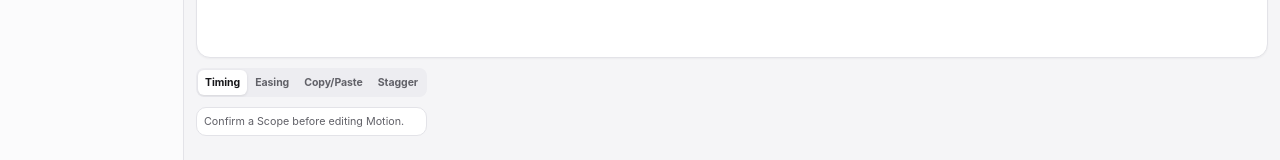
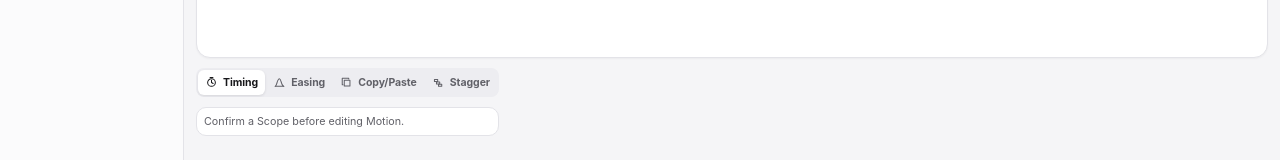
Before and after one commit to ionut442/MotionOps, a React (Vite) app: page / in a window 1280 px wide. Both pictures are taken after a click on the tab "Edit workspace". Shown: the part 332-492 px from the top of the page. Built offline with nearby package versions, Linux system fonts and the light colour scheme.

Commit message:
Add icons to Edit workflow actions

```diff
--- a/src/ui/EditWorkspace.tsx
+++ b/src/ui/EditWorkspace.tsx
@@ -17,6 +17,7 @@ import { useApplicationStateDispatch } from "./applicationStateContext";
 import { ChangePreview, type ChangePreviewPlan } from "./components/ChangePreview";
 import { ContextDrawerShell } from "./components/ContextDrawerShell";
 import { Select } from "./components/ui";
+import { Icon } from "./components/Icon";
 
 interface EditWorkspaceProps {
   readonly activeScope: ScopeScanResult | null;
@@ -529,9 +530,7 @@ export const EditWorkspace = ({
             }}
             role="tab"
             type="button"
-          >
-            Timing
-          </button>
+          ><Icon name="timing" size={13} /><span>Timing</span></button>
           <button
             aria-selected={tab === "easing"}
             onClick={() => {
@@ -539,9 +538,7 @@ export const EditWorkspace = ({
             }}
             role="tab"
             type="button"
-          >
-            Easing
-          </button>
+          ><Icon name="easing" size={13} /><span>Easing</span></button>
           <button
             aria-selected={tab === "copy-paste"}
             onClick={() => {
@@ -549,9 +546,7 @@ export const EditWorkspace = ({
             }}
             role="tab"
             type="button"
-          >
-            Copy/Paste
-          </button>
+          ><Icon name="copy" size={13} /><span>Copy/Paste</span></button>
           <button
             aria-selected={tab === "stagger"}
             onClick={() => {
@@ -559,9 +554,7 @@ export const EditWorkspace = ({
             }}
             role="tab"
             type="button"
-          >
-            Stagger
-          </button>
+          ><Icon name="stagger" size={13} /><span>Stagger</span></button>
         </div>
       </div>
 
@@ -678,9 +671,7 @@ export const EditWorkspace = ({
               {fieldError === null ? null : <p className="edit-field-error">{fieldError}</p>}
               {planError === null ? null : <p className="edit-field-error">{planError}</p>}
               {tab === "copy-paste" || tab === "stagger" ? null : (
-                <button className="edit-primary-action" onClick={requestPlan} type="button">
-                  Build plan
-                </button>
+                <button className="edit-primary-action" onClick={requestPlan} type="button"><Icon name="sparkles" size={13} /><span>Build plan</span></button>
               )}
             </fieldset>
           </div>
@@ -898,9 +889,7 @@ const CopyPasteFields = ({
           ]}
         />
       </label>
-      <button className="edit-secondary-action" onClick={replaceClipboard} type="button">
-        Replace clipboard
-      </button>
+      <button className="edit-secondary-action" onClick={replaceClipboard} type="button"><Icon name="copy" size={13} /><span>Replace clipboard</span></button>
       <div className="edit-clipboard-summary" aria-label="Clipboard summary">
         {clipboard === null ? (
           <span>No Motion clipboard in this plugin session.</span>
@@ -978,9 +967,7 @@ const CopyPasteFields = ({
         </span>
       </label>
       {compatibilitySummary === null ? null : <p className="edit-field-note">{compatibilitySummary}</p>}
-      <button className="edit-primary-action" disabled={clipboard === null} onClick={requestPastePreview} type="button">
-        Build paste preview
-      </button>
+      <button className="edit-primary-action" disabled={clipboard === null} onClick={requestPastePreview} type="button"><Icon name="eye" size={13} /><span>Build paste preview</span></button>
     </section>
   </div>
 );
@@ -1022,9 +1009,7 @@ const StaggerFields = ({
 }) => (
   <div className="edit-copy-paste">
     <section className="edit-copy-paste-section" aria-label="Reference Motion">
-      <button className="edit-secondary-action" onClick={replaceClipboard} type="button">
-        Copy reference source
-      </button>
+      <button className="edit-secondary-action" onClick={replaceClipboard} type="button"><Icon name="copy" size={13} /><span>Copy reference source</span></button>
       <div className="edit-clipboard-summary" aria-label="Reference summary">
         {clipboard === null ? (
           <span>No reference source copied.</span>
@@ -1118,9 +1103,7 @@ const StaggerFields = ({
         <strong>Resolved order</strong>
         <span>{orderedLabels.length === 0 ? "No confirmed Scope targets." : orderedLabels.join(" -> ")}</span>
       </div>
-      <button className="edit-primary-action" disabled={clipboard === null} onClick={requestStaggerPreview} type="button">
-        Build stagger preview
-      </button>
+      <button className="edit-primary-action" disabled={clipboard === null} onClick={requestStaggerPreview} type="button"><Icon name="eye" size={13} /><span>Build stagger preview</span></button>
     </section>
   </div>
 );
```
